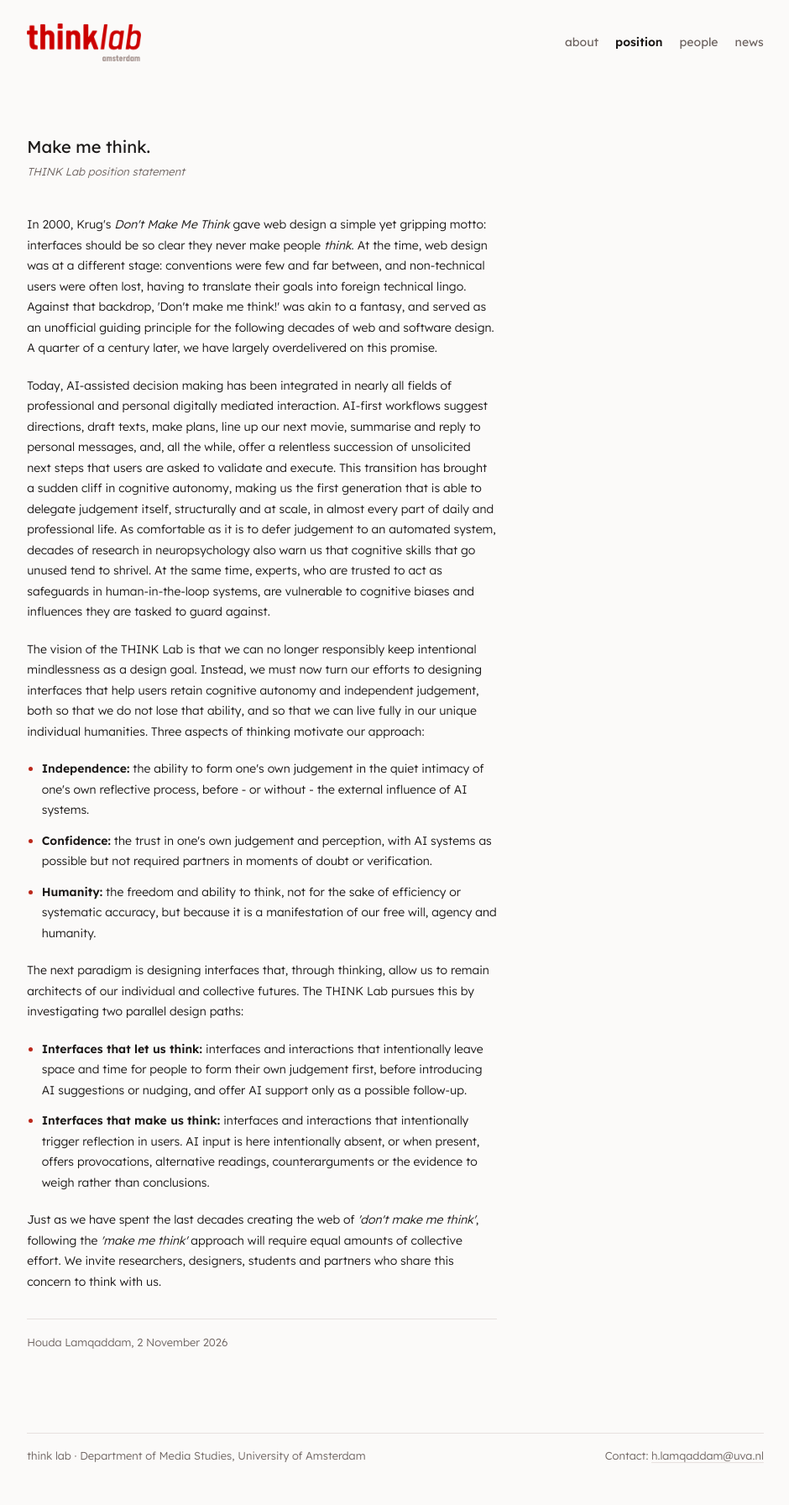
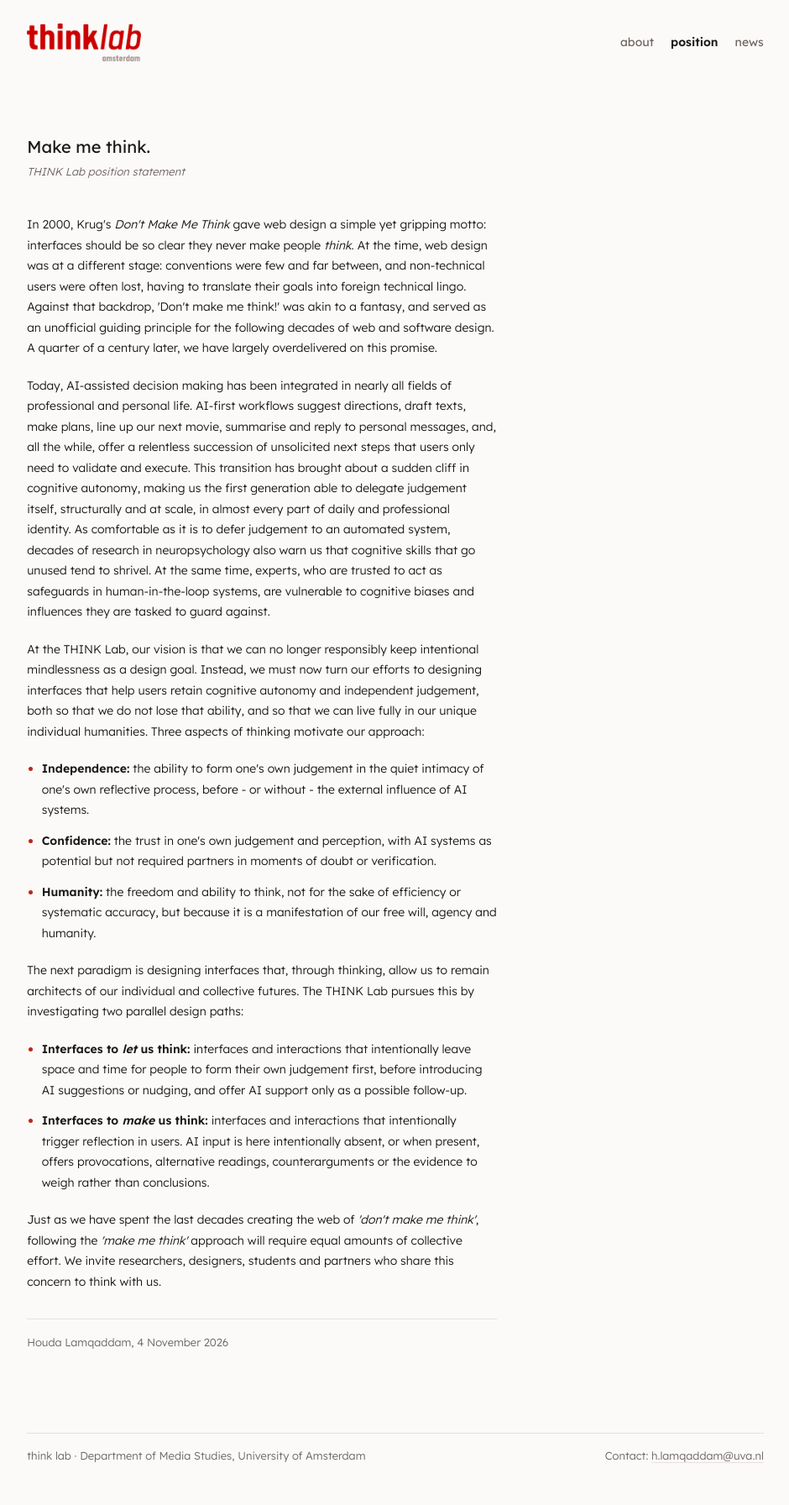
Before and after one commit to HLMQA/think, a Jekyll site: the page built from position/index.md, in a window 1280 px wide. Shown: the whole page at 84% size, without its empty margins (169-1109 px from the left). Built offline with Jekyll 4.4.1, drawn with Linux system fonts in a browser that asks for light colours.

Commit message:
Update position statement from revised V1; hide people page
Co-Authored-By: Claude Opus 5.5 <noreply@anthropic.com>
Claude-Session: https://claude.ai/code/session_01TgR6aJ38HLEPLrkB6bpgPr

```diff
--- a/_config.yml
+++ b/_config.yml
@@ -15,4 +15,4 @@ collections:
   news:
     output: false
 
-exclude: [README.md, Gemfile, Gemfile.lock, vendor, projects, publications, _projects]  # projects and publications hidden until there is content
+exclude: [README.md, Gemfile, Gemfile.lock, vendor, projects, publications, _projects, people]  # projects, publications and people hidden until there is content
--- a/_includes/nav.html
+++ b/_includes/nav.html
@@ -1,7 +1,7 @@
 <header class="nav">
   <a class="nav-home" href="{{ '/' | relative_url }}"><img class="wordmark" src="{{ '/assets/img/wordmark.png' | relative_url }}" alt="think lab"></a>
   <nav class="nav-links" aria-label="Main">
-    {% assign links = "about:/,position:/position/,people:/people/,news:/news/" | split: "," %}
+    {% assign links = "about:/,position:/position/,news:/news/" | split: "," %}
     {% for l in links %}
       {% assign parts = l | split: ":" %}
       {% assign href = parts[1] %}
--- a/position/index.md
+++ b/position/index.md
@@ -11,23 +11,23 @@ description: THINK Lab position statement.
 
 <p>In 2000, Krug's <em>Don't Make Me Think</em> gave web design a simple yet gripping motto: interfaces should be so clear they never make people <em>think</em>. At the time, web design was at a different stage: conventions were few and far between, and non-technical users were often lost, having to translate their goals into foreign technical lingo. Against that backdrop, 'Don't make me think!' was akin to a fantasy, and served as an unofficial guiding principle for the following decades of web and software design. A quarter of a century later, we have largely overdelivered on this promise.</p>
 
-<p>Today, AI-assisted decision making has been integrated in nearly all fields of professional and personal digitally mediated interaction. AI-first workflows suggest directions, draft texts, make plans, line up our next movie, summarise and reply to personal messages, and, all the while, offer a relentless succession of unsolicited next steps that users are asked to validate and execute. This transition has brought a sudden cliff in cognitive autonomy, making us the first generation that is able to delegate judgement itself, structurally and at scale, in almost every part of daily and professional life. As comfortable as it is to defer judgement to an automated system, decades of research in neuropsychology also warn us that cognitive skills that go unused tend to shrivel. At the same time, experts, who are trusted to act as safeguards in human-in-the-loop systems, are vulnerable to cognitive biases and influences they are tasked to guard against.</p>
+<p>Today, AI-assisted decision making has been integrated in nearly all fields of professional and personal life. AI-first workflows suggest directions, draft texts, make plans, line up our next movie, summarise and reply to personal messages, and, all the while, offer a relentless succession of unsolicited next steps that users only need to validate and execute. This transition has brought about a sudden cliff in cognitive autonomy, making us the first generation able to delegate judgement itself, structurally and at scale, in almost every part of daily and professional identity. As comfortable as it is to defer judgement to an automated system, decades of research in neuropsychology also warn us that cognitive skills that go unused tend to shrivel. At the same time, experts, who are trusted to act as safeguards in human-in-the-loop systems, are vulnerable to cognitive biases and influences they are tasked to guard against.</p>
 
-<p>The vision of the THINK Lab is that we can no longer responsibly keep intentional mindlessness as a design goal. Instead, we must now turn our efforts to designing interfaces that help users retain cognitive autonomy and independent judgement, both so that we do not lose that ability, and so that we can live fully in our unique individual humanities. Three aspects of thinking motivate our approach:</p>
+<p>At the THINK Lab, our vision is that we can no longer responsibly keep intentional mindlessness as a design goal. Instead, we must now turn our efforts to designing interfaces that help users retain cognitive autonomy and independent judgement, both so that we do not lose that ability, and so that we can live fully in our unique individual humanities. Three aspects of thinking motivate our approach:</p>
 
 <ul>
   <li><strong>Independence:</strong> the ability to form one's own judgement in the quiet intimacy of one's own reflective process, before - or without - the external influence of AI systems.</li>
-  <li><strong>Confidence:</strong> the trust in one's own judgement and perception, with AI systems as possible but not required partners in moments of doubt or verification.</li>
+  <li><strong>Confidence:</strong> the trust in one's own judgement and perception, with AI systems as potential but not required partners in moments of doubt or verification.</li>
   <li><strong>Humanity:</strong> the freedom and ability to think, not for the sake of efficiency or systematic accuracy, but because it is a manifestation of our free will, agency and humanity.</li>
 </ul>
 
 <p>The next paradigm is designing interfaces that, through thinking, allow us to remain architects of our individual and collective futures. The THINK Lab pursues this by investigating two parallel design paths:</p>
 
 <ul>
-  <li><strong>Interfaces that let us think:</strong> interfaces and interactions that intentionally leave space and time for people to form their own judgement first, before introducing AI suggestions or nudging, and offer AI support only as a possible follow-up.</li>
-  <li><strong>Interfaces that make us think:</strong> interfaces and interactions that intentionally trigger reflection in users. AI input is here intentionally absent, or when present, offers provocations, alternative readings, counterarguments or the evidence to weigh rather than conclusions.</li>
+  <li><strong>Interfaces to <em>let</em> us think:</strong> interfaces and interactions that intentionally leave space and time for people to form their own judgement first, before introducing AI suggestions or nudging, and offer AI support only as a possible follow-up.</li>
+  <li><strong>Interfaces to <em>make</em> us think:</strong> interfaces and interactions that intentionally trigger reflection in users. AI input is here intentionally absent, or when present, offers provocations, alternative readings, counterarguments or the evidence to weigh rather than conclusions.</li>
 </ul>
 
 <p>Just as we have spent the last decades creating the web of <em>'don't make me think'</em>, following the <em>'make me think'</em> approach will require equal amounts of collective effort. We invite researchers, designers, students and partners who share this concern to think with us.</p>
-<p class="signature">Houda Lamqaddam, 2 November 2026</p>
+<p class="signature">Houda Lamqaddam, 4 November 2026</p>
 </article>
```
